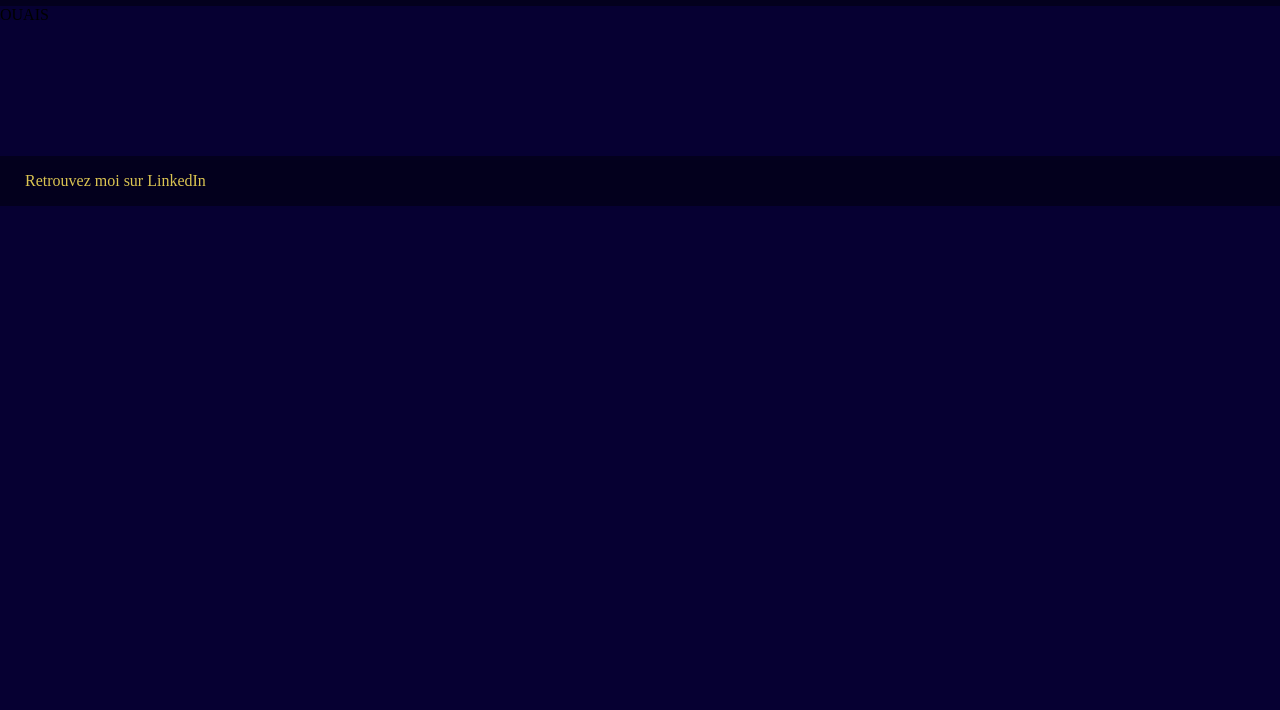
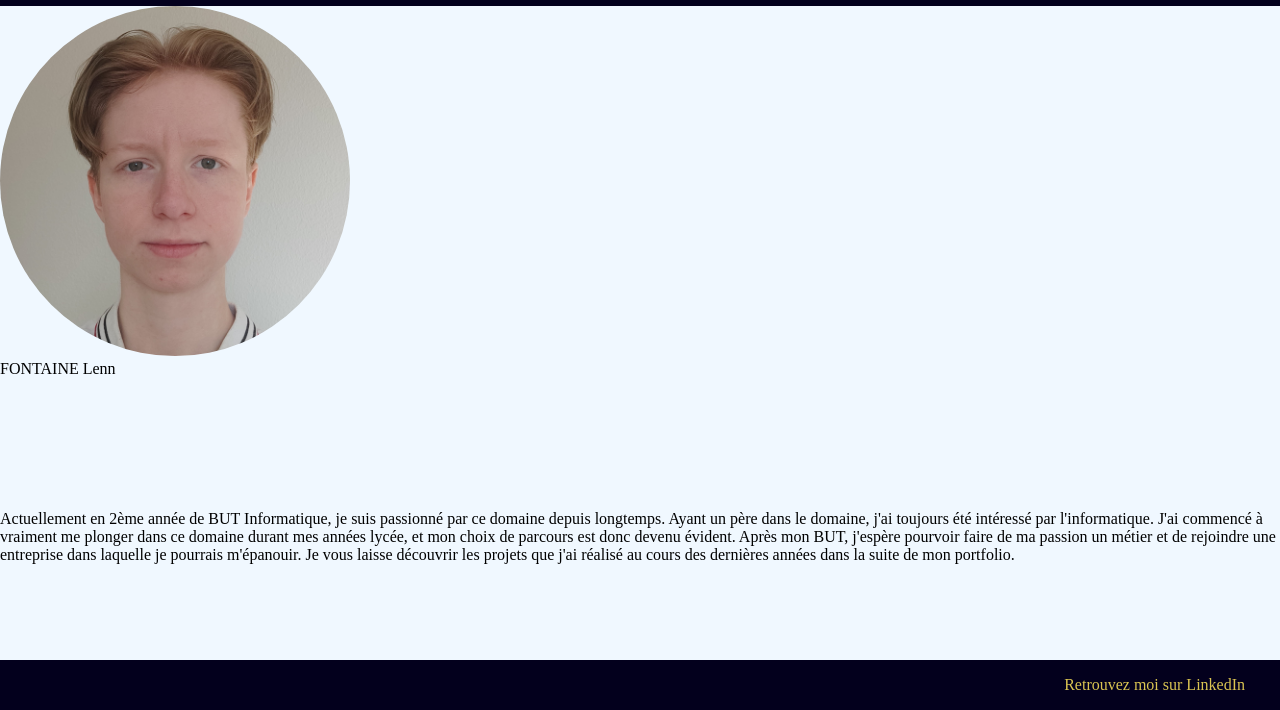
Before and after one commit to Lennowl/portfolio_lenn_owl, a plain HTML site: page index.html in a window 1280 px wide. Shown: the part 94-804 px from the top of the page. Drawn offline with Linux system fonts and the light colour scheme.

Commit message:
Add intro

```diff
--- a/index.html
+++ b/index.html
@@ -7,10 +7,29 @@
 </head>
 <body>
 <header><a href="index.html" id="logo_accueil"><img src="ressources/images/accueil.png" id="image_accueil"></a></header>
+<main>
+    <div class="top_part">
+        <img src="ressources/images/moi-min.jpg" class="profile_picture">
+        <div class="intro">
+            <p class="title">FONTAINE Lenn</p>
+            <p class="presentation">Actuellement en 2ème année de BUT Informatique, je suis passionné par ce domaine depuis longtemps.
 
-<p>OUAIS</p>
+                Ayant un père dans le domaine, j'ai toujours été intéressé par l'informatique.
 
+                J'ai commencé à vraiment me plonger dans ce domaine durant mes années lycée, et mon choix de parcours est donc devenu évident.
 
+                Après mon BUT, j'espère pourvoir faire de ma passion un métier et de rejoindre une entreprise dans laquelle je pourrais m'épanouir.
+
+                Je vous laisse découvrir les projets que j'ai réalisé au cours des dernières années dans la suite de mon portfolio.</p>
+        </div>
+    </div>
+    <div>
+
+    </div>
+    <div class="page_change">
+
+    </div>
+</main>
 <footer><a href="https://www.linkedin.com/in/lenn-fontaine-834aa5263/" id="linkedin">Retrouvez moi sur LinkedIn</a></footer>
 </body>
 </html>
--- a/ressources/css/global.css
+++ b/ressources/css/global.css
@@ -1,5 +1,6 @@
 * {
-    background-color: #060032;
+    background-color: aliceblue;
+    /*background-color: #060032;*/
     margin: 0;
 }
 
@@ -13,12 +14,18 @@ header {
 
 footer{
     display: flex;
-    align-content: space-between;
+    justify-content: right;
     align-items: center;
     height: 50px;
+    background-color: #03001D;
 }
 
-footer, #logo_accueil {
+.profile_picture{
+    height: 350px;
+    border-radius: 100%;
+}
+
+#logo_accueil {
     background-color: #03001D;
 }
 
@@ -28,7 +35,6 @@ footer, #logo_accueil {
     background-color: transparent;
     margin-left: 5%;
 }
-
 
 #image_accueil:hover{
     transition: transform 0.5s ease;
@@ -43,5 +49,9 @@ p {
     color: #DBC452;
     text-decoration: none;
     background-color: #03001D;
-    margin-left: 25px;
+    margin-right: 35px;
 }
+
+#linkedin:hover {
+    text-decoration: underline;
+}
```
Also changed, not shown: ressources/images/githubLogo.svg (added), ressources/images/twitchLogo.png (added).
